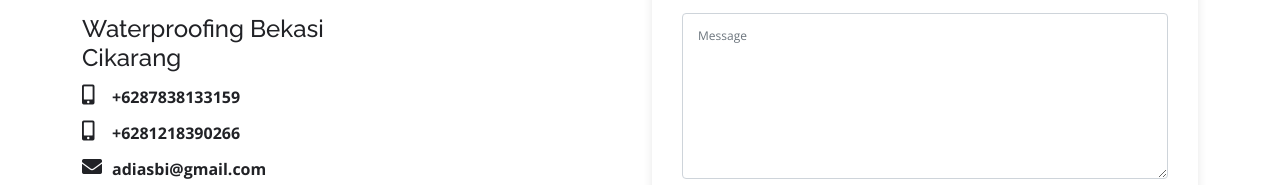
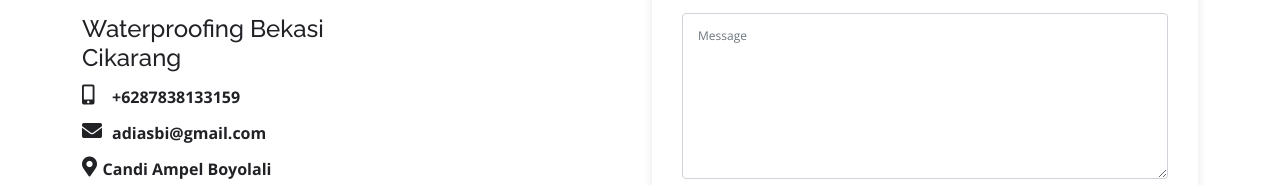
Before and after one commit to bgs002/sitbsns, a plain HTML site: page index.html in a window 1280 px wide. Shown: the part 7033-7218 px from the top of the page. Drawn offline with nearby package versions, Linux system fonts and the light colour scheme; no server answers.

Commit message:
Update index.html

```diff
--- a/index.html
+++ b/index.html
@@ -772,7 +772,6 @@
                                             <h4>Waterproofing Bekasi Cikarang</h4>
                                             <ul class="office-details">
                                                 <li><i class="fas fa-mobile-alt"></i> <span>+6287838133159</span></li>
-                                                <li><i class="fas fa-mobile-alt"></i> <span>+6281218390266</span></li>
                                                 <li><i class="fas fa-envelope"></i> <span>adiasbi@gmail.com</span></li>
                                                 <li><i class="fas fa-map-marker-alt"></i> <span>Candi Ampel Boyolali RT.001/RW.002 NO.030
                                                         <br>Boyolali, Jawa Tengah 57352</span></li>
```
